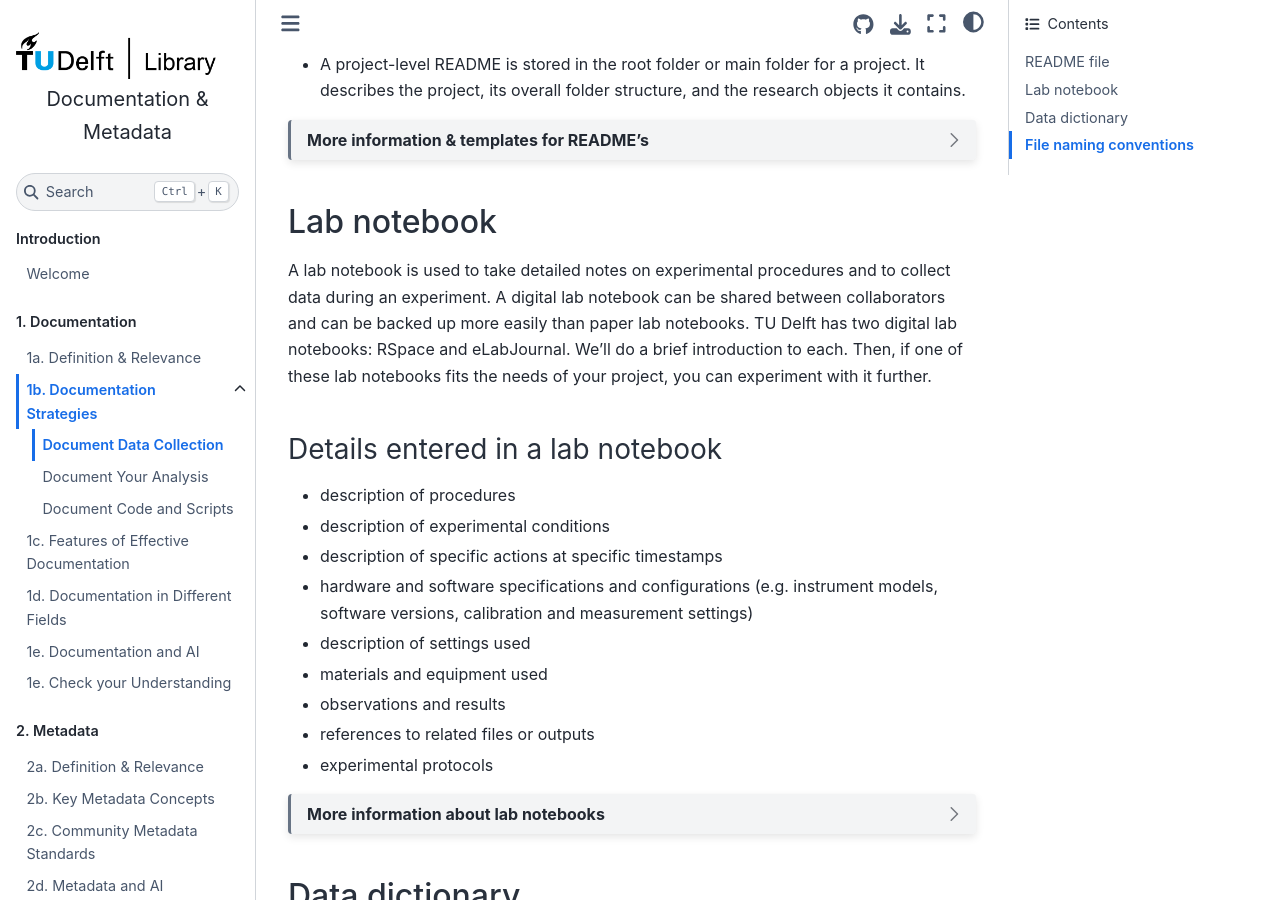
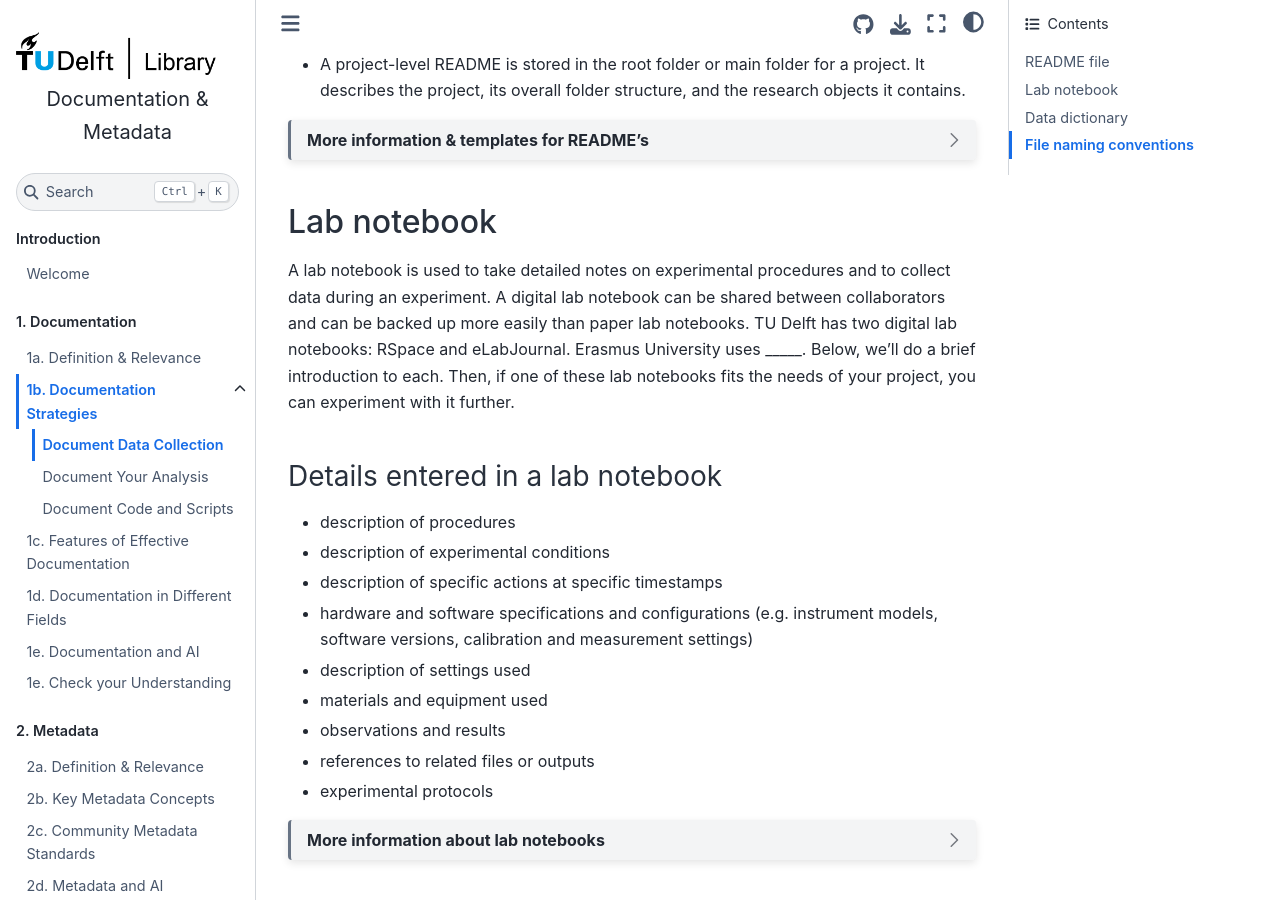
Before and after one commit to tu-delft-library/Documentation_and_Metadata, a Jupyter Book: the page built from book/Document_data_collection.md, in a window 1280 px wide and 900 px high, scrolled down 1358 px. Built offline with Jupyter Book 1.0.4 settings and Sphinx 7.4.7 and the Sphinx Book theme 1.1.4, drawn with Linux system fonts in a browser that asks for light colours; comment, search, counter and statistics services are not loaded.

Commit message:
Update Document_data_collection.md

```diff
--- a/book/Document_data_collection.md
+++ b/book/Document_data_collection.md
@@ -58,7 +58,7 @@ A README file is a human-readable file that provides essential information about
 
 ## Lab notebook
 
-A lab notebook is used to take detailed notes on experimental procedures and to collect data during an experiment. A digital lab notebook can be shared between collaborators and can be backed up more easily than paper lab notebooks. TU Delft has two digital lab notebooks: RSpace and eLabJournal. We'll do a brief introduction to each. Then, if one of these lab notebooks fits the needs of your project, you can experiment with it further.
+A lab notebook is used to take detailed notes on experimental procedures and to collect data during an experiment. A digital lab notebook can be shared between collaborators and can be backed up more easily than paper lab notebooks. TU Delft has two digital lab notebooks: RSpace and eLabJournal. Erasmus University uses _____. Below, we'll do a brief introduction to each. Then, if one of these lab notebooks fits the needs of your project, you can experiment with it further.
 
 ### Details entered in a lab notebook
 
@@ -103,6 +103,9 @@ align="center"
 frameborder="0"
 allowfullscreen
 ></iframe>
+
+Visit this page to learn more about _____ used at Erasmus University: link
+
 :::
 
 
```
